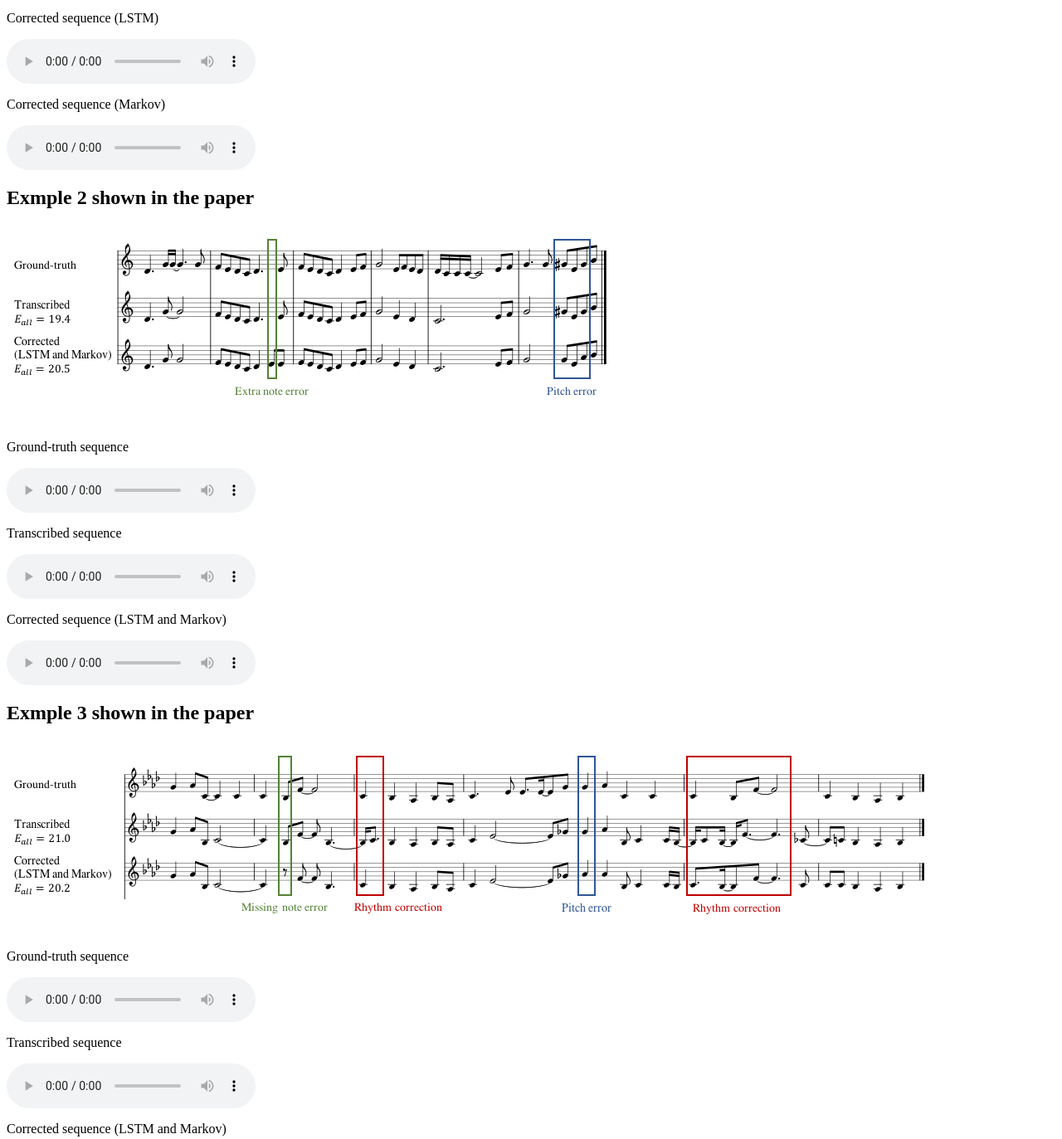
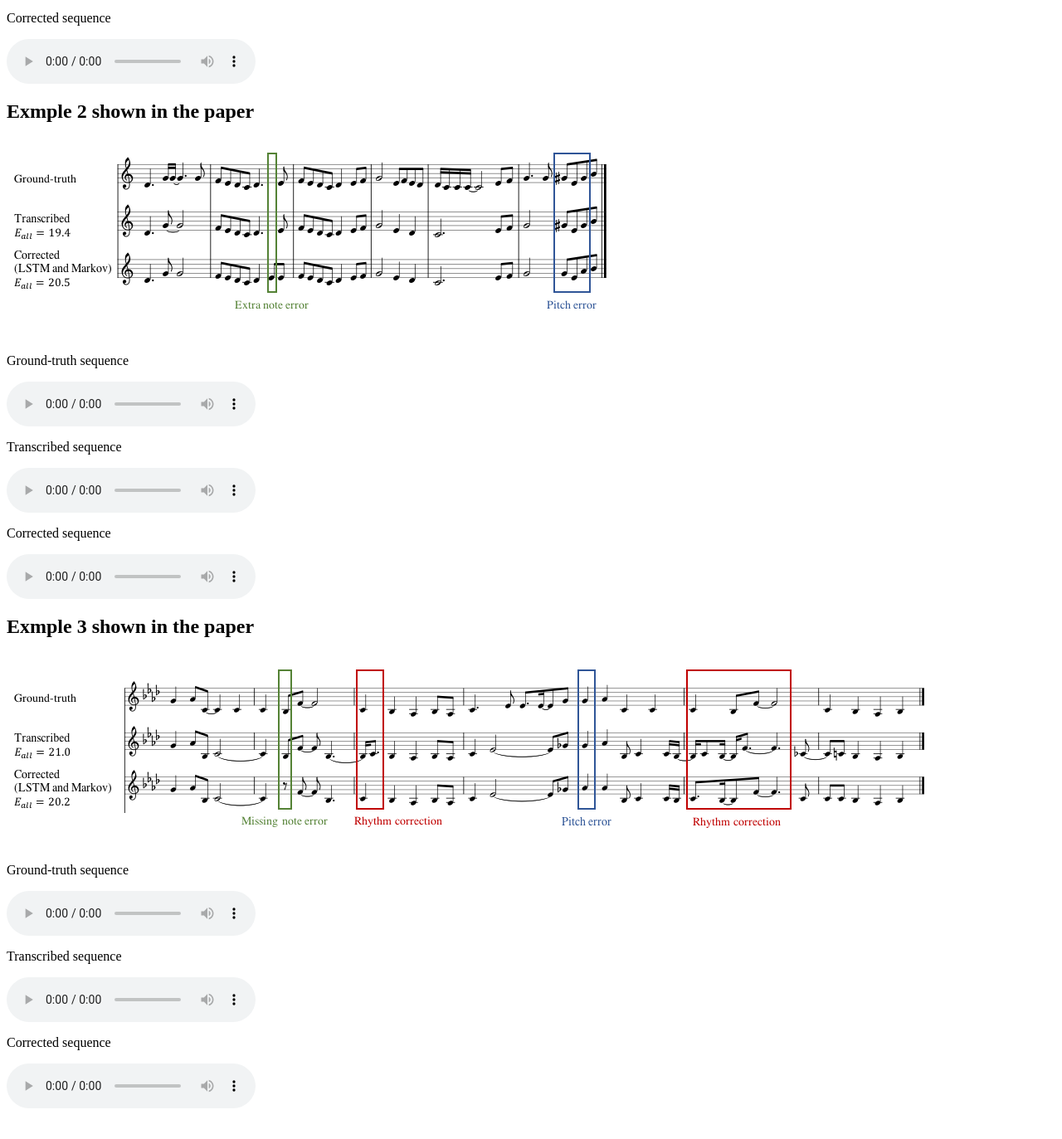
Before and after one commit to music-lsmtse/music-lsmtse.github.io, a plain HTML site: page index.html in a window 1280 px wide. Shown: the part 607-1980 px from the top of the page at 83% size. After the commit the page ends 1951 px from the top, so only its background shows below. Drawn offline with Linux system fonts and the light colour scheme.

Commit message:
lstm_only

```diff
--- a/index.html
+++ b/index.html
@@ -13,10 +13,8 @@
 <audio controls src="https://raw.githubusercontent.com/music-lsmtse/music-lsmtse.github.io/master/ISMIR-RWC8-true.mp3"></audio>
 <p>Transcribed sequence</p>
 <audio controls src="https://raw.githubusercontent.com/music-lsmtse/music-lsmtse.github.io/master/ISMIR-RWC8-transcribed.mp3"></audio>
-<p>Corrected sequence (LSTM)</p>
+<p>Corrected sequence</p>
 <audio controls src="https://raw.githubusercontent.com/music-lsmtse/music-lsmtse.github.io/master/ISMIR-RWC8-lstm.mp3"></audio>
-<p>Corrected sequence (Markov)</p>
-<audio controls src="https://raw.githubusercontent.com/music-lsmtse/music-lsmtse.github.io/master/ISMIR-RWC8-markov.mp3"></audio>
 
 <h2>Exmple 2 shown in the paper</h2>
 <img src="ex2.png">
@@ -24,7 +22,7 @@
 <audio controls src="https://raw.githubusercontent.com/music-lsmtse/music-lsmtse.github.io/master/ISMIR-RWC55-true.mp3"></audio>
 <p>Transcribed sequence</p>
 <audio controls src="https://raw.githubusercontent.com/music-lsmtse/music-lsmtse.github.io/master/ISMIR-RWC55-transcribed.mp3"></audio>
-<p>Corrected sequence (LSTM and Markov)</p>
+<p>Corrected sequence</p>
 <audio controls src="https://raw.githubusercontent.com/music-lsmtse/music-lsmtse.github.io/master/ISMIR-RWC55-lstm.mp3"></audio>
 
 <h2>Exmple 3 shown in the paper</h2>
@@ -33,7 +31,7 @@
 <audio controls src="https://raw.githubusercontent.com/music-lsmtse/music-lsmtse.github.io/master/ISMIR-RWC67-true.mp3"></audio>
 <p>Transcribed sequence</p>
 <audio controls src="https://raw.githubusercontent.com/music-lsmtse/music-lsmtse.github.io/master/ISMIR-RWC67-transcribed.mp3"></audio>
-<p>Corrected sequence (LSTM and Markov)</p>
+<p>Corrected sequence</p>
 <audio controls src="https://raw.githubusercontent.com/music-lsmtse/music-lsmtse.github.io/master/ISMIR-RWC67-lstm.mp3"></audio>
 
 </body>
```
Also changed, not shown: 1 other file.
